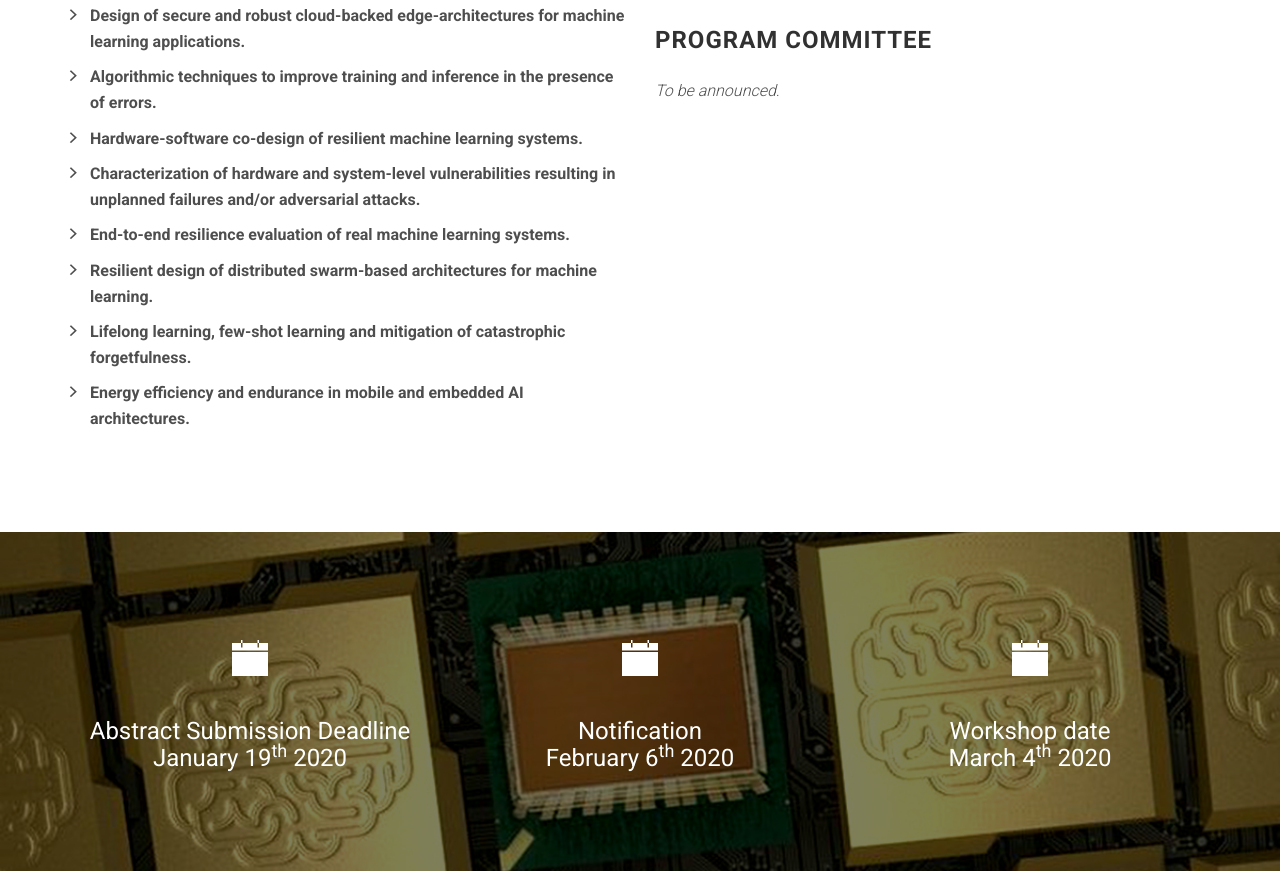
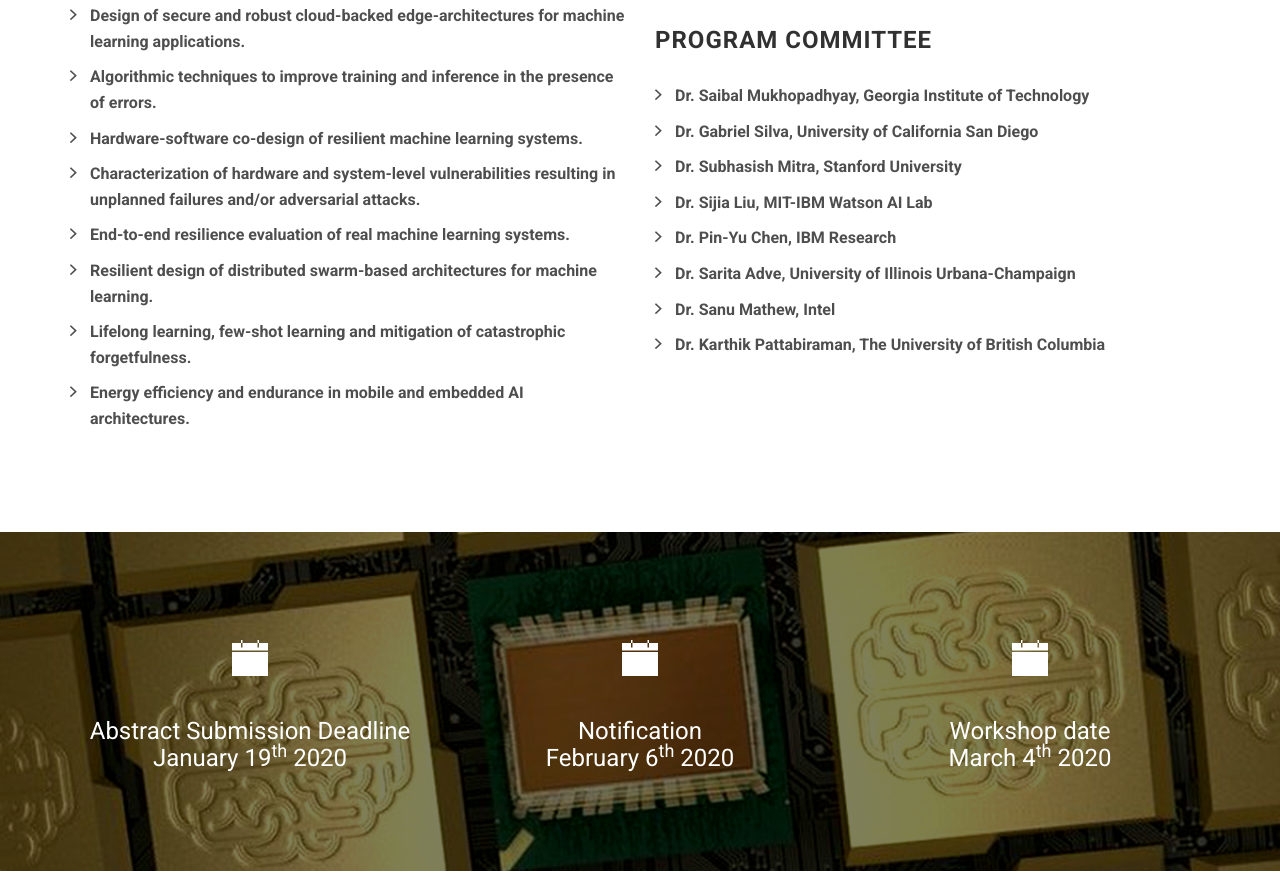
Before and after one commit to augustojv/sara-workshop-2020, a website: page index.html in a window 1280 px wide. Shown: the part 1745-2623 px from the top of the page. Drawn offline with Linux system fonts and the light colour scheme; files whose address does not match are found by name.

Commit message:
Program Committee updated

```diff
--- a/index.html
+++ b/index.html
@@ -159,15 +159,16 @@
                     <h3 class="section-title multiple-title">Program Committee</h3>
 
                     <p>
-						<em>To be announced.</em>
-					  	<!--
 						<ul class="list-arrow-right">
-							<li>Dr. Siva Hari, NVIDIA Research</li>
-							<li>Prof. Subhasis Mitra, Stanford University</li>
-							<li>Dr. Hava Siegelmann, DARPA Program Manager</li>
-							<li>Dr. Sanu Matthew, Intel</li>
-							</ul>
-				      	 -->
+							<li>Dr. Saibal Mukhopadhyay, Georgia Institute of Technology</li>
+							<li>Dr. Gabriel Silva, University of California San Diego</li>
+							<li>Dr. Subhasish Mitra, Stanford University</li>
+							<li>Dr. Sijia Liu, MIT-IBM Watson AI Lab</li>
+							<li>Dr. Pin-Yu Chen, IBM Research</li>
+							<li>Dr. Sarita Adve, University of Illinois Urbana-Champaign</li>
+							<li>Dr. Sanu Mathew, Intel</li>
+							<li>Dr. Karthik Pattabiraman, The University of British Columbia</li>
+						</ul>
                     </p>
 
                 </div><!-- /.col-sm-6 -->
```
